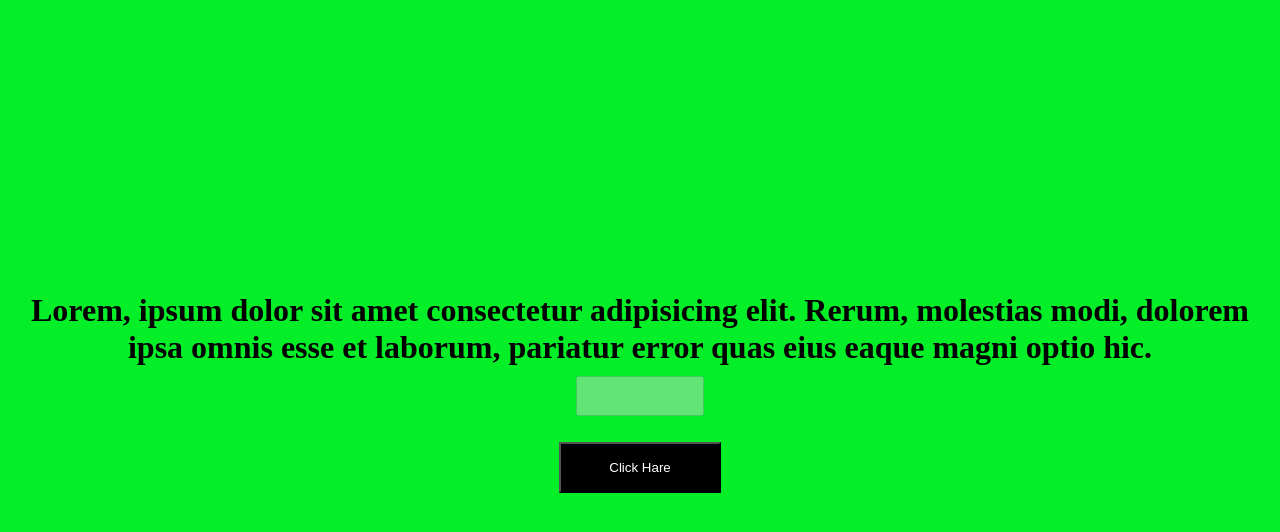
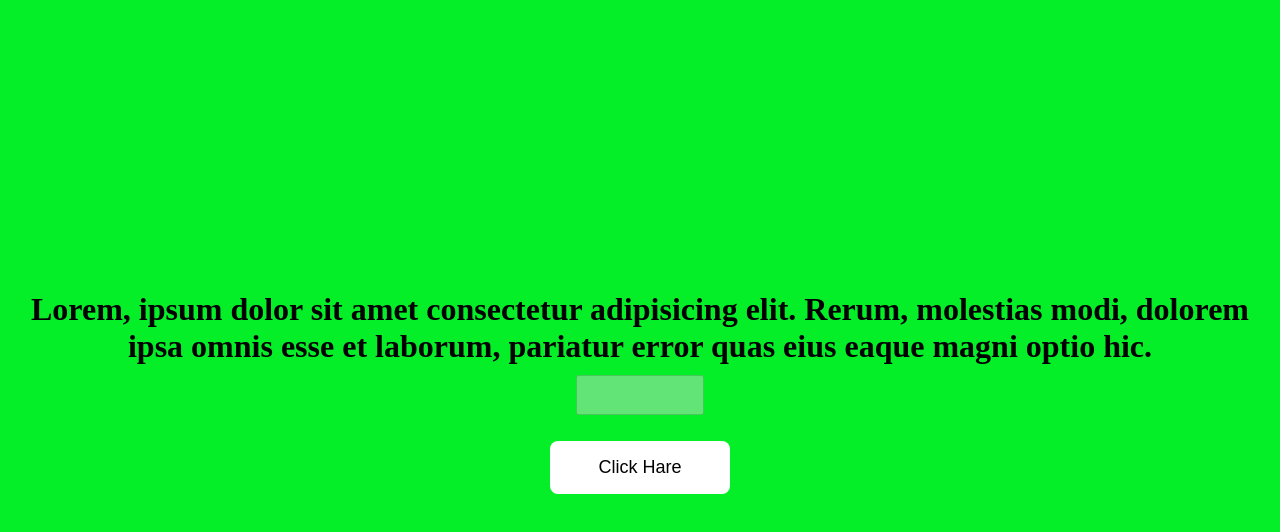
Before and after one commit to rashaduldev/Generate-Hexadecimal-Colour, a plain HTML site: page index.html in a window 1280 px wide. In both pictures the pointer is over the button "Click Hare". Drawn offline with Linux system fonts and the light colour scheme.

Commit message:
Update style.css

```diff
--- a/style.css
+++ b/style.css
@@ -29,4 +29,14 @@ button{
     margin: 1rem 0;
     background-color: black;
     color: #fff;
+    font-size: 18px;
+    border-radius: 0.25rem;
+    cursor: pointer;
 }
+button:hover{
+    background-color: #fff;
+    color: black;
+    border-radius: 0.50rem;
+    outline: none;
+    border: none;
+}
```
